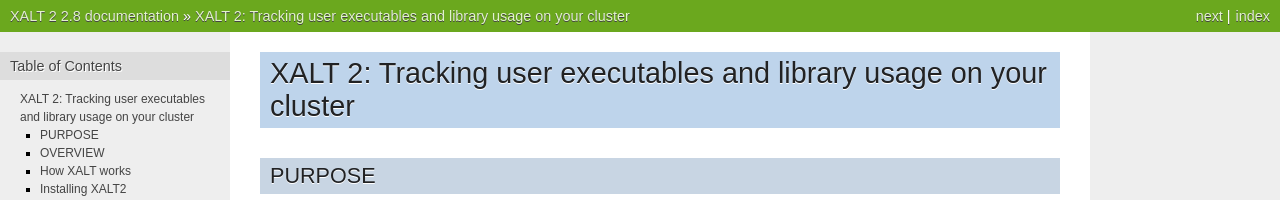
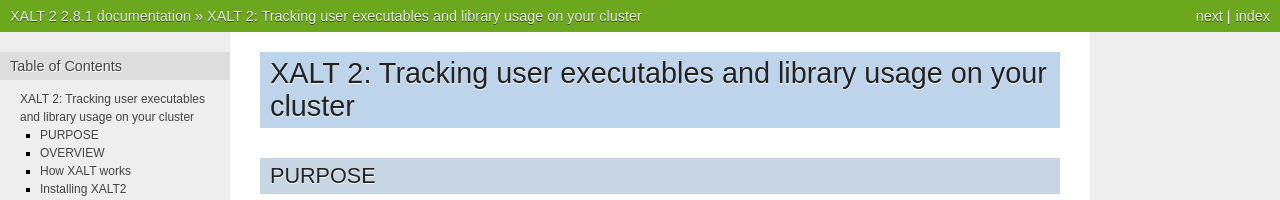
Before and after one commit to xalt/xalt, a Sphinx documentation site: the page built from docs/source/index.rst, in a window 1280 px wide and 900 px high. Shown: the top 200 px of the window. Built offline with Sphinx 7.4.7, drawn with Linux system fonts in a browser that asks for light colours; some of the changed text lies outside the part shown.

```diff
--- a/docs/source/conf.py
+++ b/docs/source/conf.py
@@ -57,7 +57,7 @@ author = u'Robert McLay'
 # The short X.Y version.
 version = '2.8'
 # The full version, including alpha/beta/rc tags.
-release = '2.8'
+release = '2.8.1'
 
 # The language for content autogenerated by Sphinx. Refer to documentation
 # for a list of supported languages.
```
Also changed, not shown: 3 other files.
